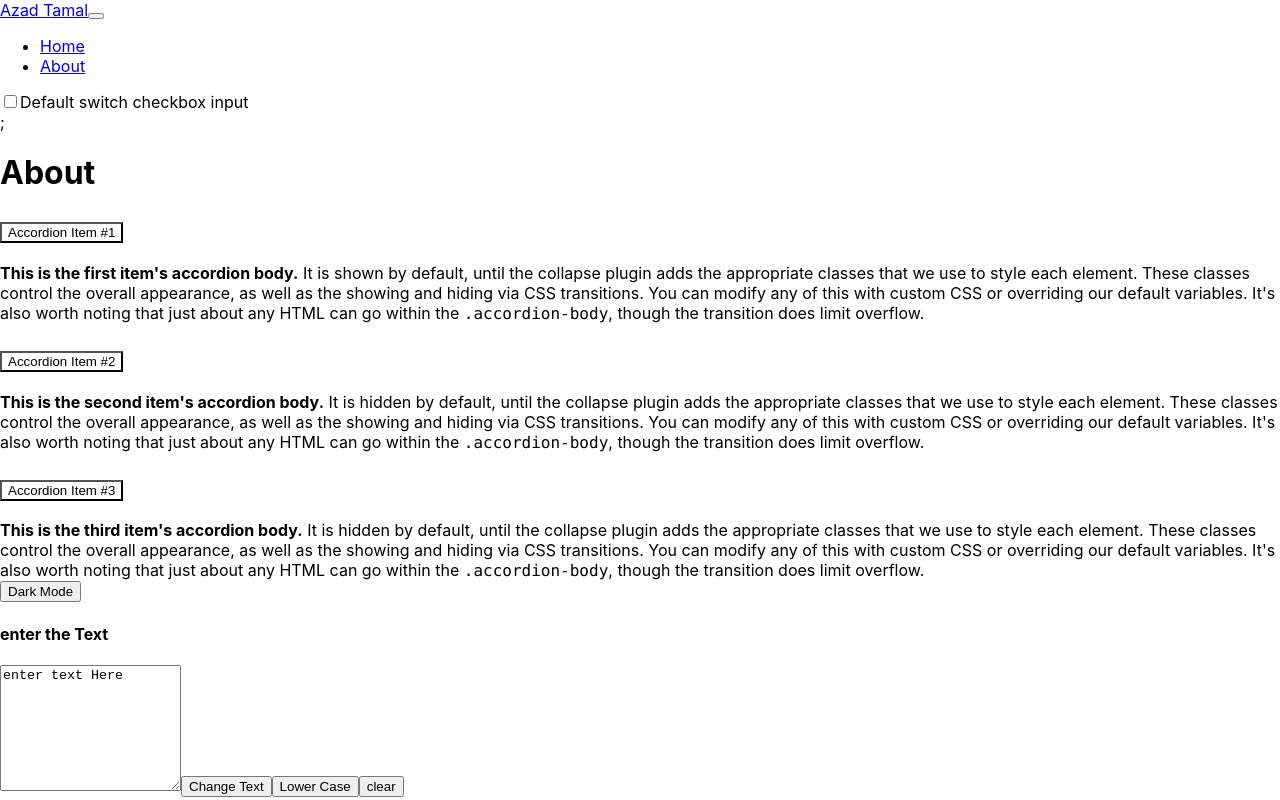
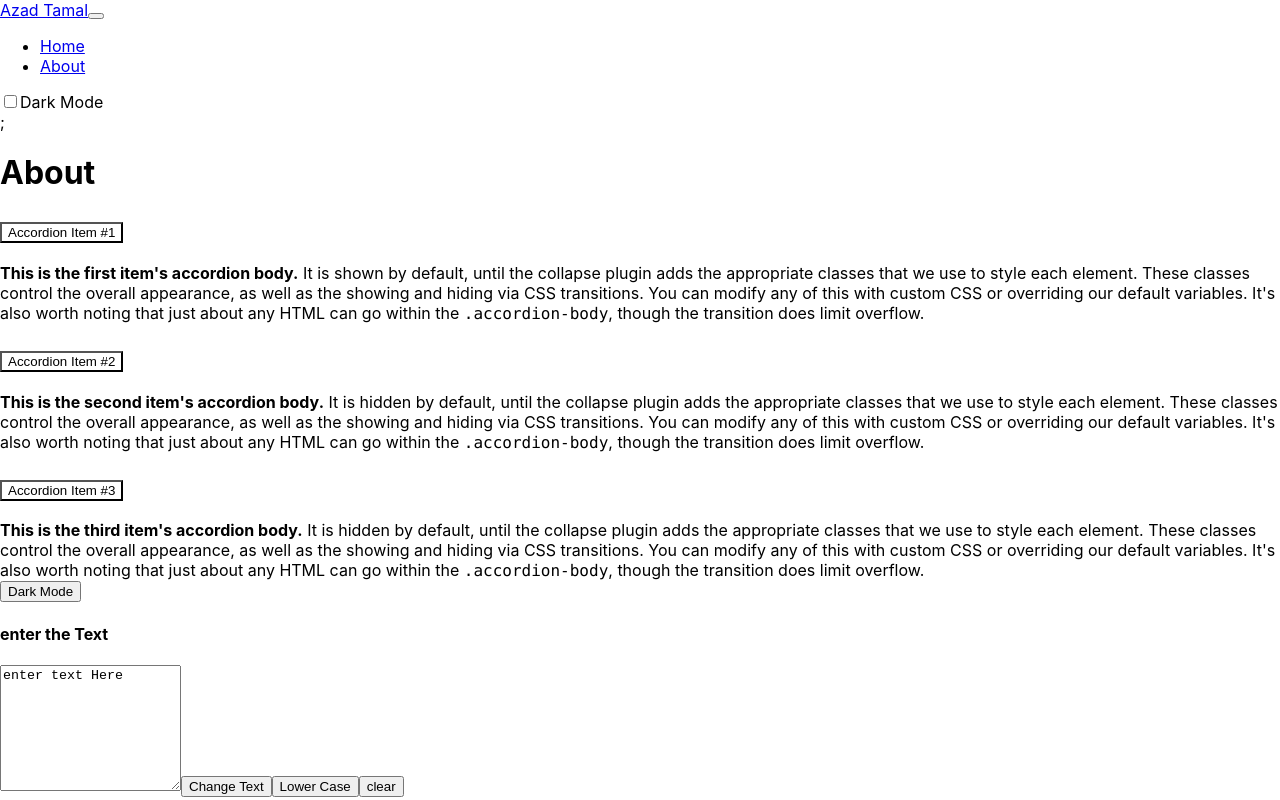
Before and after one commit to MrAzadT/react-my-app-2, a React (Create React App) app: page / in a window 1280 px wide. Shown: the top 800 px of the page. Built offline with nearby package versions, Linux system fonts and the light colour scheme; the HTML template or start-up script is replaced by a standard one.

Commit message:
useState

```diff
--- a/src/App.js
+++ b/src/App.js
@@ -5,10 +5,25 @@ import Text from "./components/Text";
 import React, { useState } from "react";
 
 function App() {
-  const [mode, setMode] = useState("dark");
+  const [mode, setMode] = useState("light");
+
+  const toggleMode = () => {
+    if (mode === "light") {
+      setMode = "dark";
+    } else {
+      setMode = "light";
+    }
+  };
+
   return (
     <div>
-      <Navbar title="Azad Tamal" about="About" mode={mode} />;
+      <Navbar
+        title="Azad Tamal"
+        about="About"
+        mode={mode}
+        toggleMode={toggleMode}
+      />
+      ;
       <About heading="About" />
       <Text heading="enter the Text" />
     </div>
--- a/src/components/Navbar.jsx
+++ b/src/components/Navbar.jsx
@@ -34,14 +34,15 @@ function Navbar(props) {
                 </a>
               </li>
             </ul>
-            <div class="form-check form-switch">
+            <div className="form-check form-switch">
               <input
-                class="form-check-input"
+                className="form-check-input"
+                onClick={props.toggleMode}
                 type="checkbox"
-                id="flexSwitchCheckDefault"
+                id="toggleMode"
               />
-              <label class="form-check-label" for="flexSwitchCheckDefault">
-                Default switch checkbox input
+              <label className="form-check-label" for="flexSwitchCheckDefault">
+                Dark Mode
               </label>
             </div>
           </div>
```
